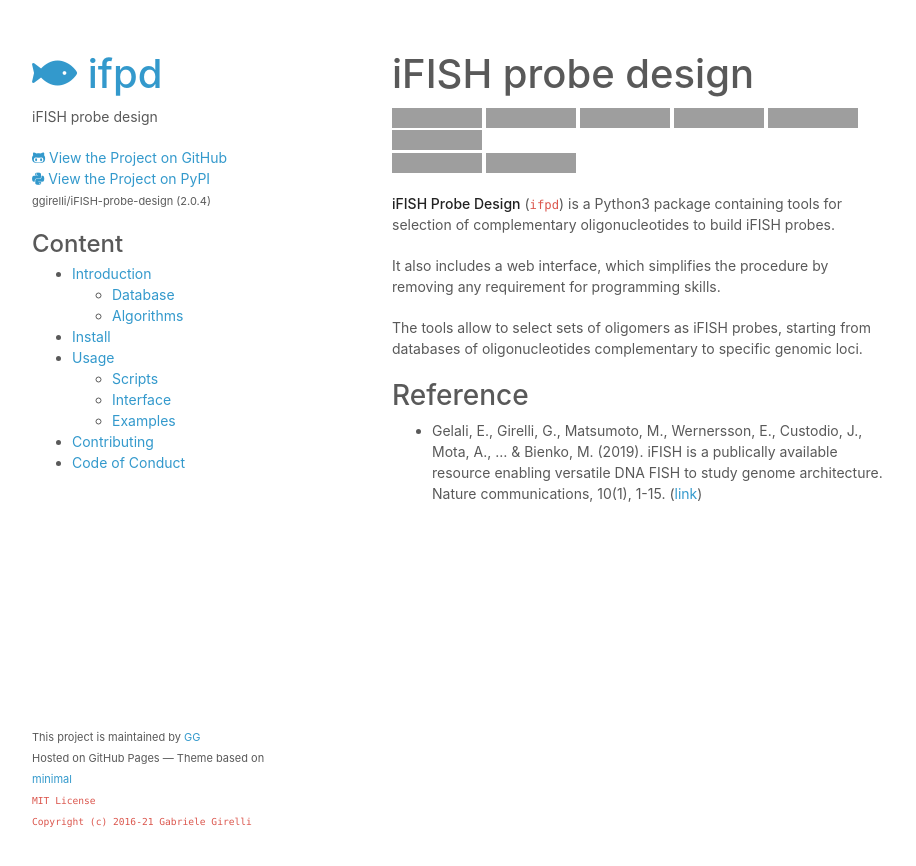
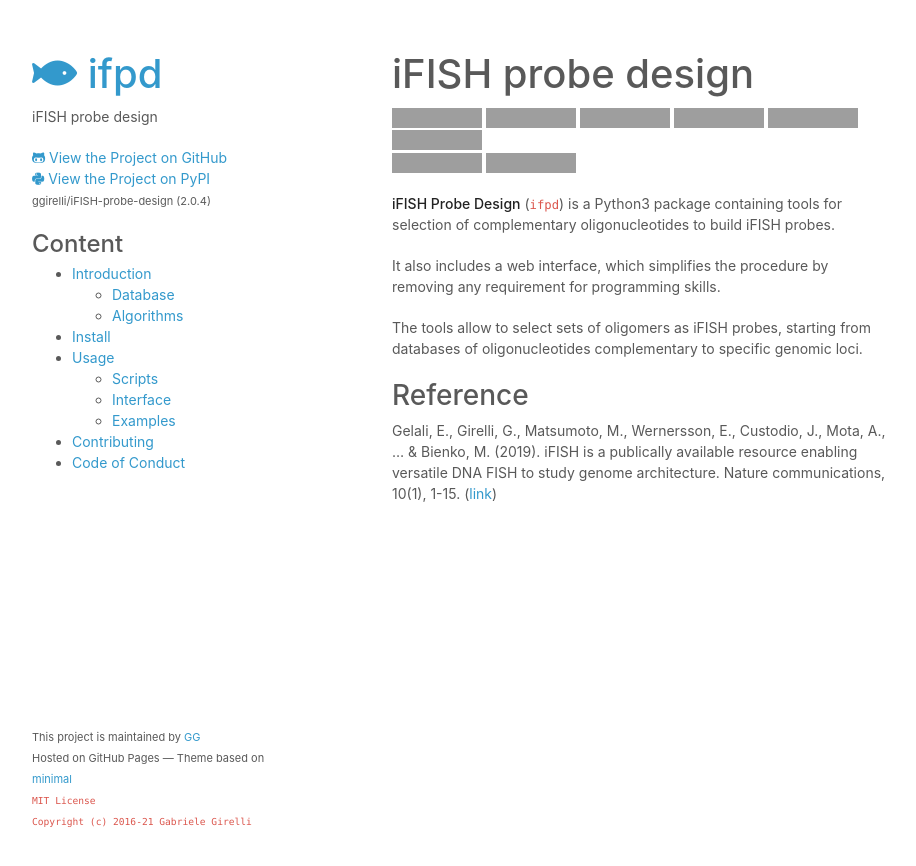
Before and after one commit to ggirelli/iFISH-probe-design, a Jekyll site: the page built from docs/index.md, in a window 1280 px wide. Shown: the top 866 px of the page, without its empty margins (178-1094 px from the left). Built offline with Jekyll 4.4.1, drawn with Linux system fonts in a browser that asks for light colours; nearby versions of some CDN libraries; our own code applies the rules of GitHub Pages for plain Markdown files; comment, search, counter and statistics services are not loaded; grey boxes are pictures that could not be loaded.

Commit message:
Removed list.

```diff
--- a/docs/index.md
+++ b/docs/index.md
@@ -13,4 +13,4 @@
 
 ### Reference
 
-* Gelali, E., Girelli, G., Matsumoto, M., Wernersson, E., Custodio, J., Mota, A., ... & Bienko, M. (2019). iFISH is a publically available resource enabling versatile DNA FISH to study genome architecture. Nature communications, 10(1), 1-15. ([link](https://www.nature.com/articles/s41467-019-09616-w))
+Gelali, E., Girelli, G., Matsumoto, M., Wernersson, E., Custodio, J., Mota, A., ... & Bienko, M. (2019). iFISH is a publically available resource enabling versatile DNA FISH to study genome architecture. Nature communications, 10(1), 1-15. ([link](https://www.nature.com/articles/s41467-019-09616-w))
```
